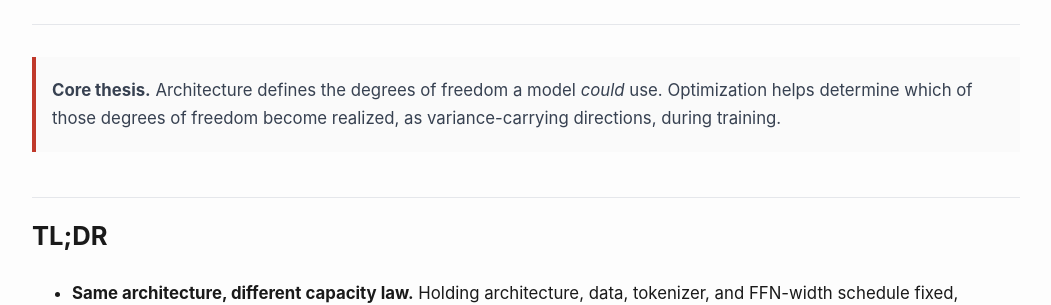
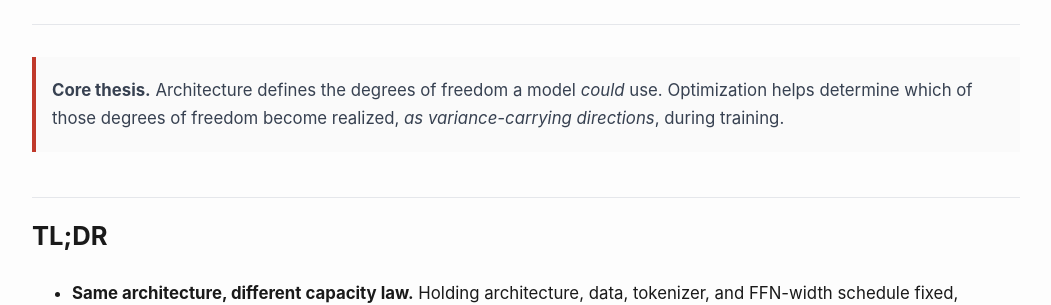
Before and after one commit to optimizer-scaling-laws/optimizer-scaling-laws.github.io, a Jekyll site: the page built from _posts/2026-06-18-architecture-creates-capacity-optimizers-realize-it.md, in a window 1280 px wide and 900 px high. Shown: the part 213-518 px from the top of the window, without its empty margins (114-1165 px from the left). Built offline with Jekyll 4.4.1, drawn with Linux system fonts in a browser that asks for light colours.

```diff
--- a/_posts/2026-06-18-architecture-creates-capacity-optimizers-realize-it.md
+++ b/_posts/2026-06-18-architecture-creates-capacity-optimizers-realize-it.md
@@ -16,7 +16,7 @@ tags:
   - spectral-geometry
   - continual-learning
 ---
-> **Core thesis.** Architecture defines the degrees of freedom a model *could* use. Optimization helps determine which of those degrees of freedom become realized, as variance-carrying directions, during training.
+> **Core thesis.** Architecture defines the degrees of freedom a model *could* use. Optimization helps determine which of those degrees of freedom become realized, *as variance-carrying directions*, during training.
 
 
 ## TL;DR
```
